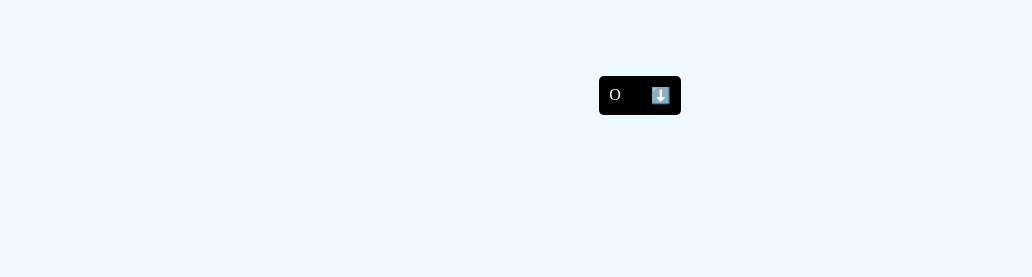
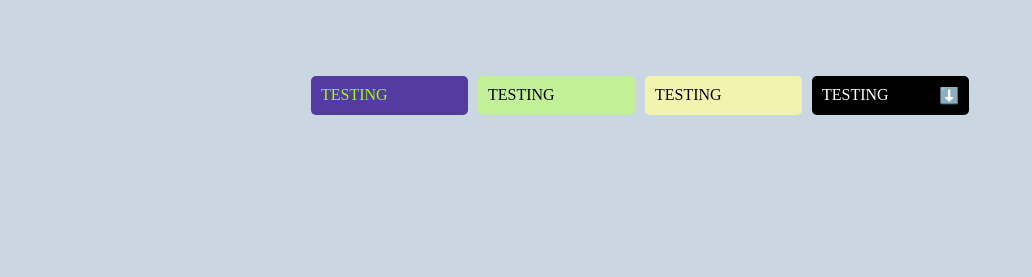
Before and after one commit to C19H3R/awsome-dropdowns, a website built with webpack: page __testing/test.html in a window 1280 px wide. Shown: the part 305-582 px from the top of the page, without its empty margins (0-1032 px from the left). Built offline with nearby package versions, Linux system fonts and the light colour scheme.

Commit message:
added various other types of dropdowns

```diff
--- /dev/null
+++ b/__testing/arrow.css
@@ -0,0 +1,75 @@
+body {
+  margin: 0;
+  height: 100vh;
+  width: 100%;
+  background-color: rgb(202, 215, 226);
+}
+.examples {
+  height: 100%;
+  width: 100%;
+
+  display: flex;
+  justify-content: center;
+  align-items: center;
+}
+
+.arrow-aw.awsome-dropdown {
+  display: inline-block;
+  position: relative;
+  margin: 5px;
+  width: fit-content;
+}
+.arrow-aw.awsome-dropdown > :nth-child(1) {
+  background-color: rgb(194, 240, 150);
+  border-radius: 5px;
+  color: rgb(0, 0, 0);
+  display: flex;
+  justify-content: space-between;
+  gap: 30px;
+  padding: 10px;
+  cursor: pointer;
+  overflow: hidden;
+}
+.arrow-aw.awsome-dropdown > :nth-child(1) > :nth-child(2) {
+  transform: translateX(200%);
+  transition: transform 300ms cubic-bezier(0.68, -0.55, 0.27, 1.55);
+}
+.arrow-aw.awsome-dropdown > :nth-child(2) {
+  position: absolute;
+  display: inline-block;
+
+  min-width: 100%;
+  max-width: fit-content;
+  left: 0px;
+  overflow: hidden;
+  z-index: 2;
+}
+
+.arrow-aw.awsome-dropdown > :nth-child(2) > ul {
+  width: 100%;
+  position: relative;
+  padding-left: 0px;
+  margin: 0;
+  transition: transform 100ms ease-in-out;
+  transform: translateY(-100%);
+}
+.arrow-aw.awsome-dropdown > :nth-child(2) > ul > li {
+  background-color: white;
+  color: black;
+  list-style-type: none;
+  padding: 5px 15px;
+  text-align: left;
+}
+.arrow-aw.awsome-dropdown > :nth-child(2) > ul > li:hover {
+  background-color: rgb(194, 194, 194) !important;
+}
+.arrow-aw.awsome-dropdown > :nth-child(2) > ul > li:active {
+  background-color: rgb(51, 51, 51);
+  color: white;
+}
+.arrow-aw.awsome-dropdown.clicked > :nth-child(2) > ul {
+  transform: translateY(0px);
+}
+.arrow-aw.awsome-dropdown.clicked > :nth-child(1) > :nth-child(2) {
+  transform: rotate(180deg);
+}
--- /dev/null
+++ b/__testing/disco.css
@@ -0,0 +1,74 @@
+body {
+  margin: 0;
+  height: 100vh;
+  width: 100%;
+  background-color: aliceblue;
+}
+.examples {
+  height: 100%;
+  width: 100%;
+
+  display: flex;
+  justify-content: center;
+  align-items: center;
+}
+
+.disco-aw.awsome-dropdown {
+  display: inline-block;
+  position: relative;
+  margin: 5px;
+  width: fit-content;
+}
+.disco-aw.awsome-dropdown > :nth-child(1) {
+  background-color: rgb(85, 58, 160);
+  border-radius: 5px;
+  color: rgb(157, 255, 0);
+  display: flex;
+  justify-content: space-between;
+  gap: 30px;
+  padding: 10px;
+  cursor: pointer;
+}
+.disco-aw.awsome-dropdown > :nth-child(1) > :nth-child(2) {
+  transform: scale(0) rotateX(180deg);
+  transition: transform 100ms ease-in-out;
+}
+.disco-aw.awsome-dropdown > :nth-child(2) {
+  position: absolute;
+  display: inline-block;
+
+  min-width: 100%;
+  max-width: fit-content;
+  left: 0px;
+  overflow: hidden;
+  z-index: 2;
+}
+
+.disco-aw.awsome-dropdown > :nth-child(2) > ul {
+  width: 100%;
+  position: relative;
+  padding-left: 0px;
+  margin: 0;
+  transition: transform 100ms cubic-bezier(0.68, -0.55, 0.27, 1.55);
+  transform: translateY(-100%);
+}
+.disco-aw.awsome-dropdown > :nth-child(2) > ul > li {
+  background-color: white;
+  color: black;
+  list-style-type: none;
+  padding: 5px 15px;
+  text-align: left;
+}
+.disco-aw.awsome-dropdown > :nth-child(2) > ul > li:hover {
+  background-color: rgb(194, 194, 194) !important;
+}
+.disco-aw.awsome-dropdown > :nth-child(2) > ul > li:active {
+  background-color: rgb(51, 51, 51);
+  color: white;
+}
+.disco-aw.awsome-dropdown.clicked > :nth-child(2) > ul {
+  transform: translateY(0px);
+}
+.disco-aw.awsome-dropdown.clicked > :nth-child(1) > :nth-child(2) {
+  transform: scale(1) rotateX(180deg);
+}
--- /dev/null
+++ b/__testing/fromTop.css
@@ -0,0 +1,75 @@
+body {
+  margin: 0;
+  height: 100vh;
+  width: 100%;
+  background-color: rgb(202, 215, 226);
+}
+.examples {
+  height: 100%;
+  width: 100%;
+
+  display: flex;
+  justify-content: center;
+  align-items: center;
+}
+
+.from-top-aw.awsome-dropdown {
+  display: inline-block;
+  position: relative;
+  margin: 5px;
+  width: fit-content;
+}
+.from-top-aw.awsome-dropdown > :nth-child(1) {
+  background-color: rgb(242, 243, 174);
+  border-radius: 5px;
+  color: rgb(0, 0, 0);
+  display: flex;
+  justify-content: space-between;
+  gap: 30px;
+  padding: 10px;
+  cursor: pointer;
+  overflow: hidden;
+}
+.from-top-aw.awsome-dropdown > :nth-child(1) > :nth-child(2) {
+  transform: translateY(-200%) rotate(180deg);
+  transition: transform 300ms cubic-bezier(0.68, -0.55, 0.27, 1.55);
+}
+.from-top-aw.awsome-dropdown > :nth-child(2) {
+  position: absolute;
+  display: inline-block;
+
+  min-width: 100%;
+  max-width: fit-content;
+  left: 0px;
+  overflow: hidden;
+  z-index: 2;
+}
+
+.from-top-aw.awsome-dropdown > :nth-child(2) > ul {
+  width: 100%;
+  position: relative;
+  padding-left: 0px;
+  margin: 0;
+  transition: transform 100ms ease-in-out;
+  transform: translateY(-100%);
+}
+.from-top-aw.awsome-dropdown > :nth-child(2) > ul > li {
+  background-color: white;
+  color: black;
+  list-style-type: none;
+  padding: 5px 15px;
+  text-align: left;
+}
+.from-top-aw.awsome-dropdown > :nth-child(2) > ul > li:hover {
+  background-color: rgb(194, 194, 194) !important;
+}
+.from-top-aw.awsome-dropdown > :nth-child(2) > ul > li:active {
+  background-color: rgb(51, 51, 51);
+  color: white;
+}
+.from-top-aw.awsome-dropdown.clicked > :nth-child(2) > ul {
+  transform: translateY(0px);
+}
+.from-top-aw.awsome-dropdown.clicked > :nth-child(1) > :nth-child(2) {
+  transform: translate(0) rotate(180deg);
+}
--- a/__testing/test.css
+++ b/__testing/test.css
@@ -13,7 +13,7 @@ body {
   align-items: center;
 }
 
-.black-awsome-dropdown {
+.black-aw.awsome-dropdown {
   display: inline-block;
   position: relative;
   margin: 5px;
@@ -21,9 +21,8 @@ body {
   /* width: 10px; */
   /* background-color: black; */
   /* border-radius: 5px; */
-
 }
-.black-awsome-dropdown > :nth-child(1) {
+.black-aw.awsome-dropdown > :nth-child(1) {
   background-color: black;
   border-radius: 5px;
   color: white;
@@ -34,11 +33,11 @@ body {
   cursor: pointer;
   /* width: fit-content; */
 }
-.black-awsome-dropdown > :nth-child(1) > :nth-child(2) {
-  transform: rotate(0deg);
-  transition: transform 100ms ease-in-out;
+.black-aw.awsome-dropdown > :nth-child(1) > :nth-child(2) {
+  transform: rotateX(0deg);
+  transition: transform 300ms ease-in-out;
 }
-.black-awsome-dropdown > :nth-child(2) {
+.black-aw.awsome-dropdown > :nth-child(2) {
   position: absolute;
   display: inline-block;
 
@@ -50,7 +49,7 @@ body {
   z-index: 2;
 }
 
-.black-awsome-dropdown > :nth-child(2) > ul {
+.black-aw.awsome-dropdown > :nth-child(2) > ul {
   width: 100%;
   position: relative;
   padding-left: 0px;
@@ -58,23 +57,23 @@ body {
   transition: transform 100ms ease-in-out;
   transform: translateY(-100%);
 }
-.black-awsome-dropdown > :nth-child(2) > ul > li {
+.black-aw.awsome-dropdown > :nth-child(2) > ul > li {
   background-color: white;
   color: black;
   list-style-type: none;
   padding: 5px 15px;
   text-align: left;
 }
-.black-awsome-dropdown > :nth-child(2) > ul > li:hover {
+.black-aw.awsome-dropdown > :nth-child(2) > ul > li:hover {
   background-color: rgb(194, 194, 194);
 }
-.black-awsome-dropdown > :nth-child(2) > ul > li:active {
+.black-aw.awsome-dropdown > :nth-child(2) > ul > li:active {
   background-color: rgb(51, 51, 51);
   color: white;
 }
-.black-awsome-dropdown.clicked > :nth-child(2) > ul {
+.black-aw.awsome-dropdown.clicked > :nth-child(2) > ul {
   transform: translateY(0px);
 }
-.black-awsome-dropdown.clicked > :nth-child(1) > :nth-child(2) {
-  transform: rotate(180deg);
+.black-aw.awsome-dropdown.clicked > :nth-child(1) > :nth-child(2) {
+  transform: rotateX(180deg);
 }
--- a/__testing/test.html
+++ b/__testing/test.html
@@ -4,22 +4,58 @@
     <meta charset="UTF-8" />
     <meta http-equiv="X-UA-Compatible" content="IE=edge" />
     <meta name="viewport" content="width=device-width, initial-scale=1.0" />
+    <link rel="stylesheet" href="./disco.css" />
     <link rel="stylesheet" href="./test.css" />
+    <link rel="stylesheet" href="./arrow.css" />
+    <link rel="stylesheet" href="./fromTop.css" />
+
     <link rel="stylesheet" href="../src/awsome-dropdowns.css" />
     <script src="../src/index.js" defer></script>
     <title>Document</title>
   </head>
   <body>
     <div class="examples">
-
-      <div class="black-awsome-dropdown">
-        <div><span>O</span><span>⬇️</span></div>
+      <div class="disco-aw awsome-dropdown">
+        <div><span>TESTING</span><span>⬇️</span></div>
         <div>
           <ul>
-            <li>f</li>
-            <li>t</li>
-            <li>t</li>
-            <li>f</li>
+            <li>ONE</li>
+            <li>TOW</li>
+            <li>FOUR</li>
+            <li>Five</li>
+          </ul>
+        </div>
+      </div>
+      <div class="arrow-aw awsome-dropdown">
+        <div><span>TESTING</span><span>⬇️</span></div>
+        <div>
+          <ul>
+            <li>ONE</li>
+            <li>TOW</li>
+            <li>FOUR</li>
+            <li>Five</li>
+          </ul>
+        </div>
+      </div>
+      <div class="from-top-aw awsome-dropdown">
+        <div><span>TESTING</span><span>⬇️</span></div>
+        <div>
+          <ul>
+            <li>ONE</li>
+            <li>TOW</li>
+            <li>FOUR</li>
+            <li>Five</li>
+          </ul>
+        </div>
+      </div>
+      <div class="black-aw awsome-dropdown">
+        <div><span>TESTING</span><span>⬇️</span></div>
+        <div>
+          <ul>
+            <li>ONE</li>
+            <li>TOW</li>
+            <li>FOUR</li>
+            <li>Five</li>
           </ul>
         </div>
       </div>
--- a/src/index.js
+++ b/src/index.js
@@ -1,20 +1,45 @@
-const getAllDropdowns = [...document.getElementsByClassName('black-awsome-dropdown')];
+const getAllDropdowns = [...document.getElementsByClassName("awsome-dropdown")];
 getAllDropdowns.forEach((item) => {
-  const divs = item.getElementsByTagName('div');
-  divs[0].addEventListener('click', () => {
-    item.classList.toggle('clicked');
+  const divs = item.getElementsByTagName("div");
+  divs[0].addEventListener("click", () => {
+    item.classList.toggle("clicked");
   });
-  const unorderedList = [...divs[1].getElementsByTagName('ul')];
-  if (divs[1].offsetWidth > divs[0].offsetWidth) { divs[0].style.minWidth = `${item.offsetWidth + 60}px`; }
-  const options = [...unorderedList[0].getElementsByTagName('li')];
+  const unorderedList = [...divs[1].getElementsByTagName("ul")];
+  if (divs[1].offsetWidth + 50 > divs[0].offsetWidth) {
+    divs[0].style.minWidth = `${divs[1].offsetWidth}px`;
+  }
+  // divs[0].style.width = divs[0].style.minWidth;
+  const options = [...unorderedList[0].getElementsByTagName("li")];
   options.forEach((opt) => {
-    opt.addEventListener('click', () => {
+    opt.addEventListener("click", () => {
       const value = opt.textContent;
-      item.dispatchEvent(new Event('change'));
-      item.setAttribute('value', value);
-      item.classList.toggle('clicked');
-      const optionSpan = divs[0].getElementsByTagName('span')[0];
+      item.dispatchEvent(new Event("change"));
+      item.setAttribute("value", value);
+      item.classList.toggle("clicked");
+      const optionSpan = divs[0].getElementsByTagName("span")[0];
       optionSpan.textContent = value;
     });
   });
+
+  // SPECIFIC STUFF
+
+  // DISCO
+  // if (item.className.includes("disco")) {
+  //   const RainBowColors = [
+  //     "violet",
+  //     "indigo",
+  //     "blue",
+  //     "green",
+  //     "yellow",
+  //     "orange",
+  //     "red",
+  //   ];
+  //   options.forEach((o) => {
+  //     const currentOption = o;
+  //     currentOption.style.background =
+  //       RainBowColors[parseInt(Math.random() * 6, 10) + 1];
+  //     currentOption.style.color = "black";
+  //     // o.setAttribute("style", `background: ${getRandomColor()} ;`);
+  //   });
+  // }
 });
```
Also changed, not shown: .eslintrc.json.
